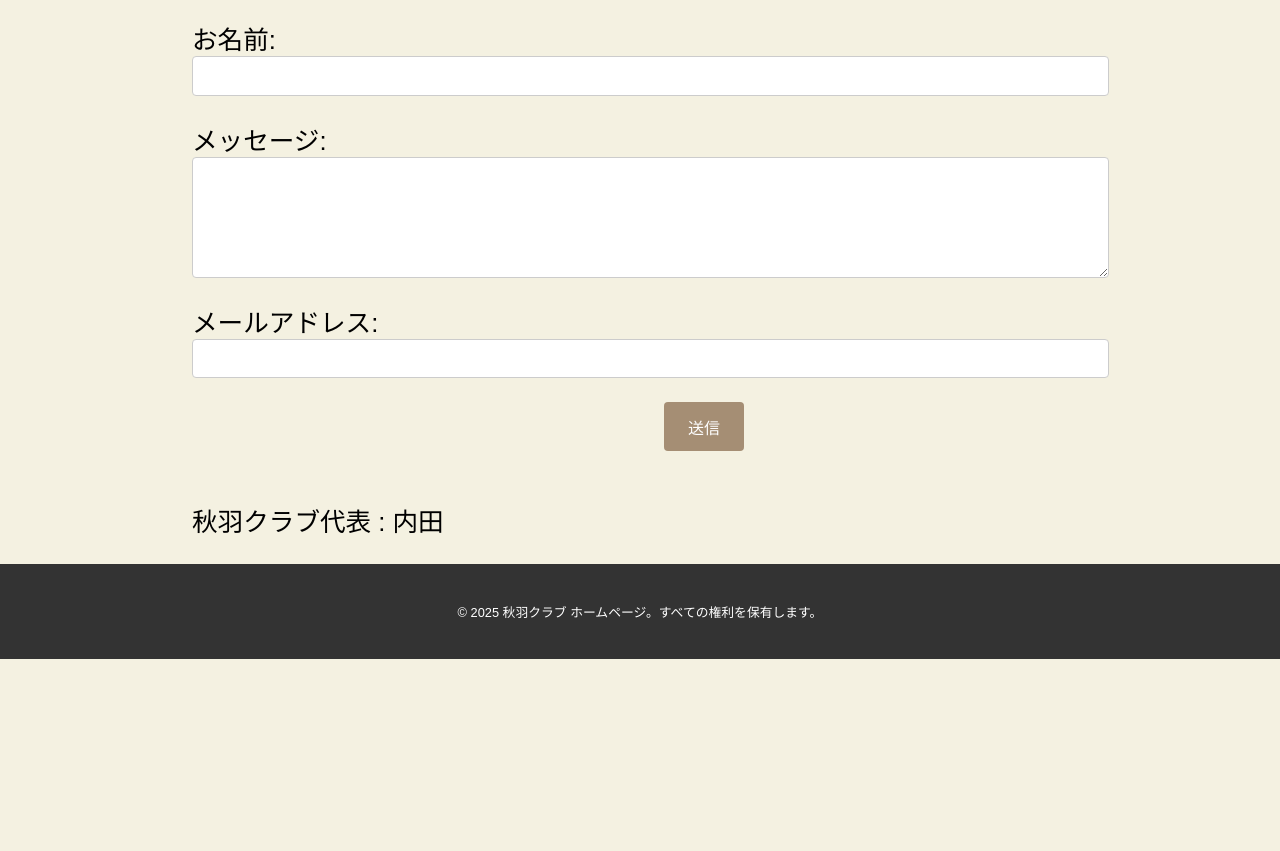
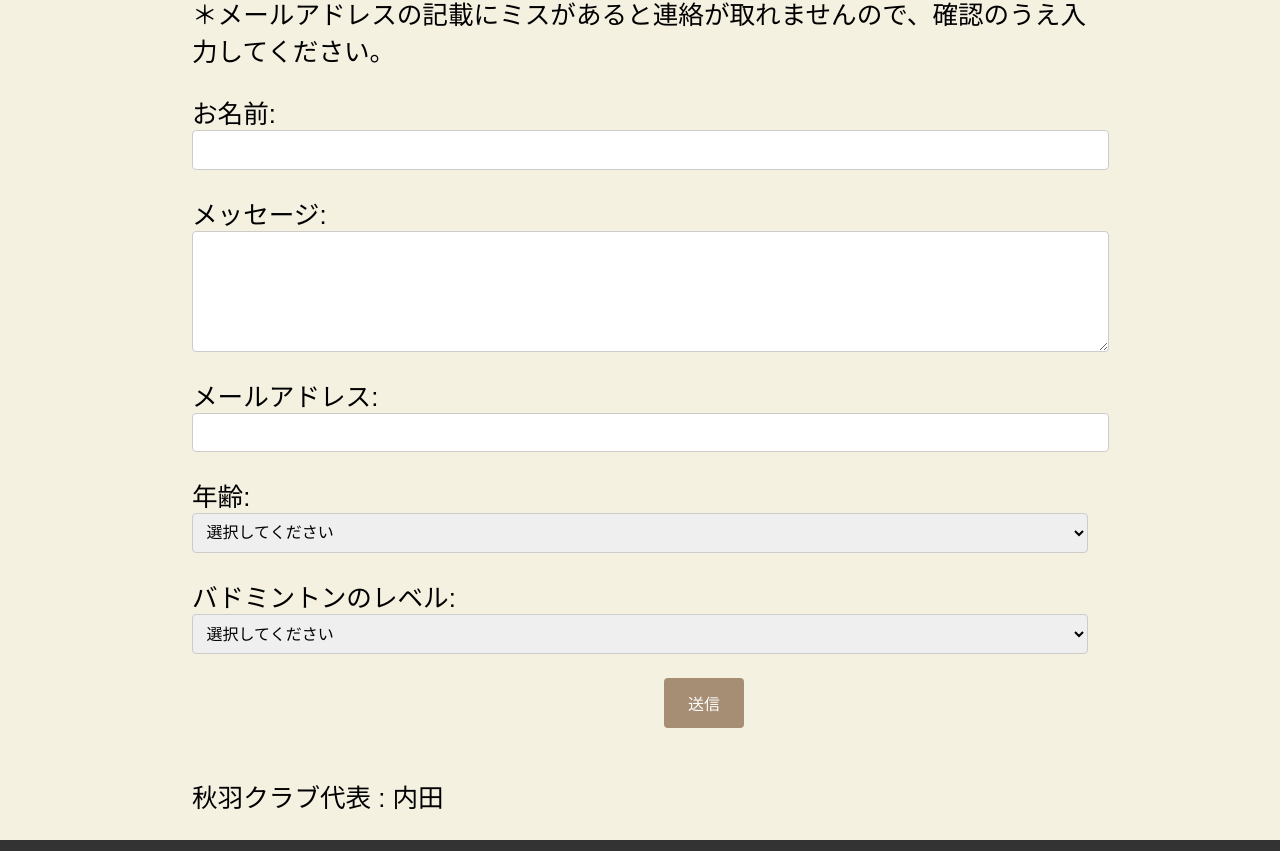
Before and after one commit to shuuseiyokohama/akihane-badoclub-homepage, a React (Create React App) app: page / in a window 1280 px wide. Shown: the part 3207-4058 px from the top of the page. Before the commit the page ends 3866 px from the top, so only its background shows below. Built offline with nearby package versions, Linux system fonts and the light colour scheme.

Commit message:
0719変更

```diff
--- a/src/components/Main2.tsx
+++ b/src/components/Main2.tsx
@@ -41,7 +41,7 @@ export const Main2 = () =>{
         <div className="main2-body-child">
           <h2>練習会</h2>
           <ul>
-            <li>日時: 月2回 (5週目まであるときは月３回) 火曜日 12:30から15:30</li>
+            <li>日時: 月2回 (5週目まであるときは月３回) <br />火曜日 12:30から15:30</li>
             <li>場所: 中村南スポーツ交流センター</li>
             <li>クラブ有志の練習会です。ビジターも受け付けています。</li>
           </ul>
--- a/src/components/inquiry.tsx
+++ b/src/components/inquiry.tsx
@@ -7,7 +7,8 @@ export const Inquiry = () =>{
     <div id="inquiry" className="inquiry">
       <h1>お問合せ</h1>
       <p>
-        お問い合わせの際は、以下のフォームに「お名前」と「バドミントン練習問合せ」の旨、返信用のメールアドレスをご記入のうえ、送信してください。
+        お問い合わせの際は、以下のフォームに項目を記載のうえ、送信してください。<br/>
+        ＊メールアドレスの記載にミスがあると連絡が取れませんので、確認のうえ入力してください。
       </p>
       <div className="inquiry-contact">
         <form
@@ -29,6 +30,31 @@ export const Inquiry = () =>{
             <label htmlFor="email">メールアドレス:</label>
             <input type="email" name="email" id="email" required />
           </div>
+
+          <div className="form-group">
+            <label htmlFor="age">年齢:</label>
+            <select name="age" id="age" required>
+              <option value="">選択してください</option>
+              <option value="10s">10代</option>
+              <option value="20s">20代</option>
+              <option value="30s">30代</option>
+              <option value="40s">40代</option>
+              <option value="50s">50代</option>
+              <option value="60s">60代</option>
+              <option value="70s">70代</option>
+            </select>
+          </div>
+
+          <div className="form-group">
+            <label htmlFor="level">バドミントンのレベル:</label>
+            <select name="level" id="level" required>
+              <option value="">選択してください</option>
+              <option value="未経験">未経験</option>
+              <option value="初心者">初心者</option>
+              <option value="中級者">中級者</option>
+              <option value="上級者">上級者</option>
+            </select>
+          </div>
           <button type="submit">送信</button>
         </form>
         {/*<img src={irasuto} alt="ネズミ" />*/}
--- /dev/null
+++ b/src/components/style/.#poster.css
@@ -0,0 +1 @@
+akiyoshi-lab-mac2025@akiyoshi-lab-mac2025noMacBook-Air.local.25537:1747841709
--- a/src/components/style/inquiry.css
+++ b/src/components/style/inquiry.css
@@ -49,6 +49,7 @@
 }
 
 .form-group input,
+.form-group select,
 .form-group textarea {
   flex: 1;
   padding: 0.6rem;
@@ -57,11 +58,16 @@
   font-size: 1rem;
   width: 70vw;
 }
+select{
+    resize: vertical;
+    min-height: 40px;
+}
 
 textarea {
   resize: vertical;
   min-height: 100px;
 }
+
 
 button {
   padding: 0.8rem 1.5rem;
```
Also changed, not shown: 8 other files (tests, documents, lock files or other folders).
